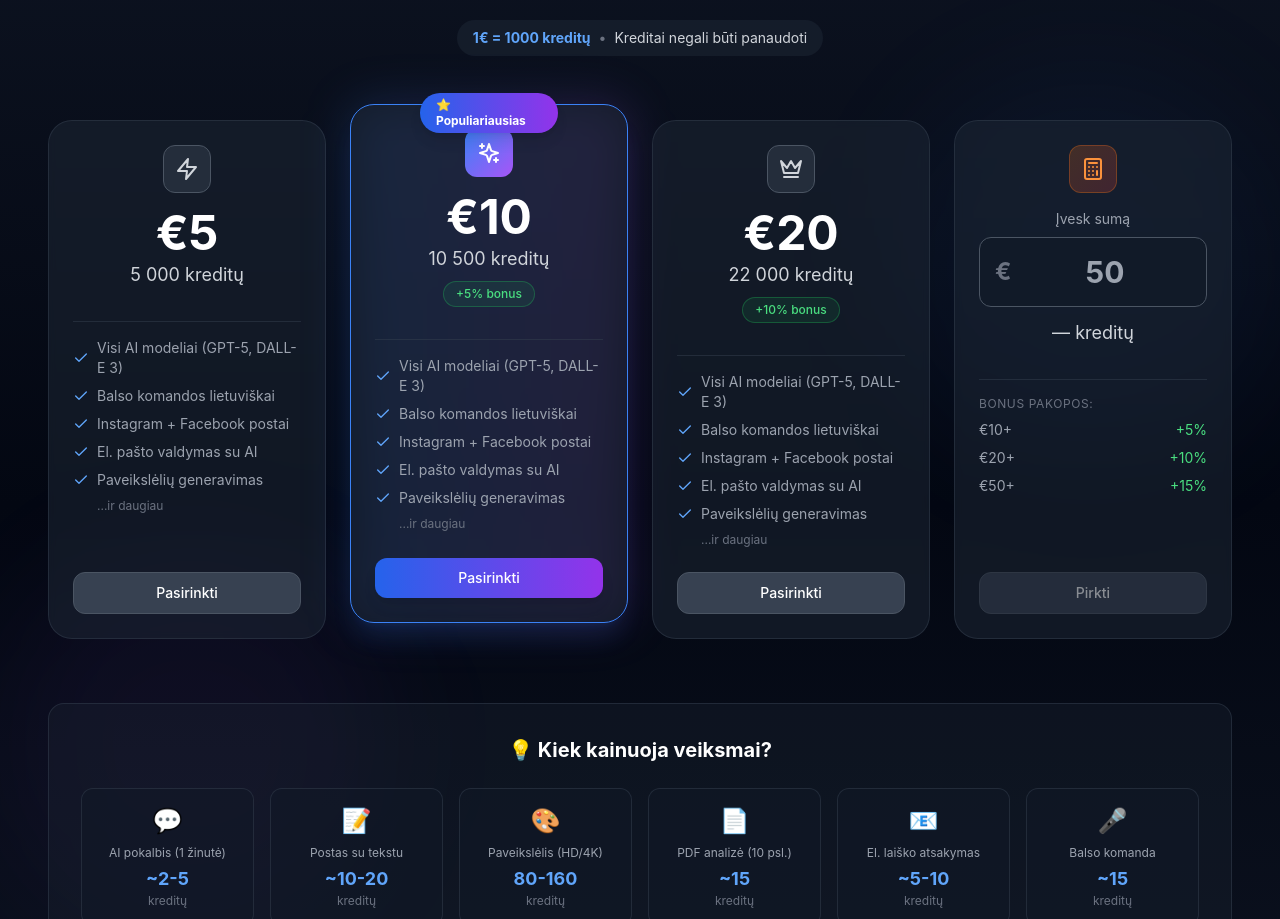
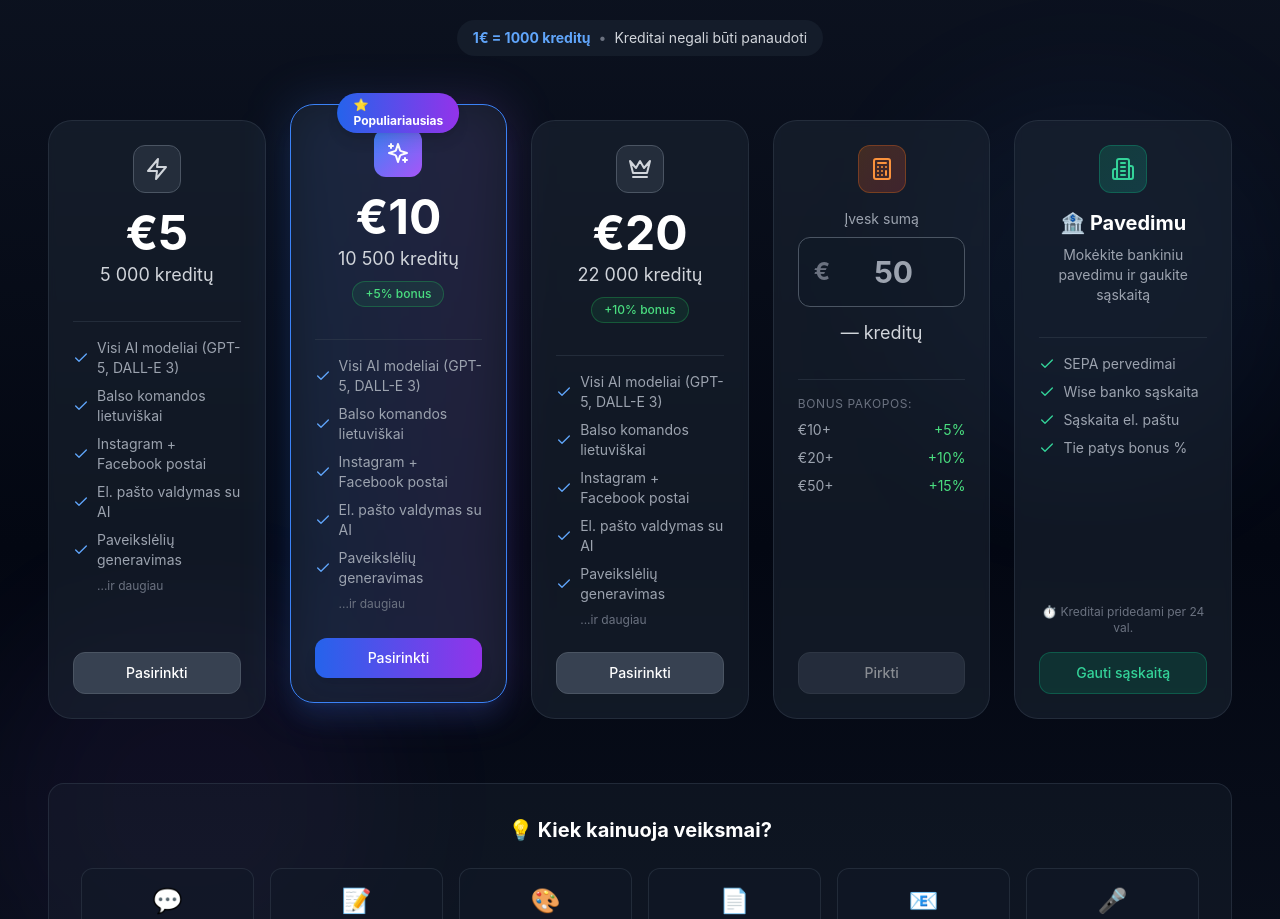
Before and after one commit to MB-Clarivex/clarivex-landing, a React (Vite) app: page / in a window 1280 px wide. Shown: the part 6320-7239 px from the top of the page. Built offline with nearby package versions, Linux system fonts and the light colour scheme.

Commit message:
feat: add bank transfer card to pricing section

```diff
--- a/src/components/Pricing.jsx
+++ b/src/components/Pricing.jsx
@@ -1,7 +1,7 @@
 import React, { useState } from 'react';
 import { motion } from 'framer-motion';
 import { Button } from '@/components/ui/button';
-import { Check, Sparkles, Zap, Crown, ArrowRight, Calculator } from 'lucide-react';
+import { Check, Sparkles, Zap, Crown, ArrowRight, Calculator, Building2 } from 'lucide-react';
 
 const plans = [
   {
@@ -63,6 +63,10 @@ const Pricing = () => {
   const handleCustomPurchase = (amount) => {
     if (!amount || parseInt(amount) < 1) return;
     window.location.href = `https://app.clarivex.ai/billing?custom=${amount}`;
+  };
+
+  const handleBankTransfer = () => {
+    window.location.href = 'https://app.clarivex.ai/billing?bank=true';
   };
 
   const handleCustomAmountChange = (e) => {
@@ -131,7 +135,7 @@ const Pricing = () => {
         </motion.div>
 
         {/* Pricing Cards */}
-        <div className="grid md:grid-cols-2 lg:grid-cols-4 gap-6 mb-16">
+        <div className="grid md:grid-cols-2 lg:grid-cols-3 xl:grid-cols-5 gap-6 mb-16">
           {plans.map((plan, index) => (
             <motion.div
               key={plan.price}
@@ -283,6 +287,67 @@ const Pricing = () => {
               </Button>
             </div>
           </motion.div>
+
+          {/* Bank Transfer */}
+          <motion.div
+            initial={{ opacity: 0, y: 30 }}
+            whileInView={{ opacity: 1, y: 0 }}
+            viewport={{ once: true }}
+            transition={{ delay: 0.4, duration: 0.6 }}
+            className="relative group"
+          >
+            <div className="relative bg-gray-800/50 backdrop-blur-sm border border-gray-700/50 rounded-3xl p-6 flex flex-col h-full hover:border-blue-400 transition-all duration-300">
+              {/* Icon */}
+              <div className="flex justify-center mb-4">
+                <div className="w-12 h-12 rounded-xl bg-gradient-to-br from-emerald-500/20 to-teal-500/20 border border-emerald-500/30 flex items-center justify-center">
+                  <Building2 className="w-6 h-6 text-emerald-400" />
+                </div>
+              </div>
+
+              {/* Title */}
+              <div className="text-center mb-4">
+                <p className="text-xl font-bold text-white mb-2">🏦 Pavedimu</p>
+                <p className="text-sm text-gray-400">
+                  Mokėkite bankiniu pavedimu ir gaukite sąskaitą
+                </p>
+              </div>
+
+              {/* Divider */}
+              <div className="border-t border-gray-700/50 my-4" />
+
+              {/* Features */}
+              <ul className="space-y-2 mb-6 flex-grow">
+                <li className="flex items-center gap-2 text-sm text-gray-400">
+                  <Check className="w-4 h-4 text-emerald-400 flex-shrink-0" />
+                  SEPA pervedimai
+                </li>
+                <li className="flex items-center gap-2 text-sm text-gray-400">
+                  <Check className="w-4 h-4 text-emerald-400 flex-shrink-0" />
+                  Wise banko sąskaita
+                </li>
+                <li className="flex items-center gap-2 text-sm text-gray-400">
+                  <Check className="w-4 h-4 text-emerald-400 flex-shrink-0" />
+                  Sąskaita el. paštu
+                </li>
+                <li className="flex items-center gap-2 text-sm text-gray-400">
+                  <Check className="w-4 h-4 text-emerald-400 flex-shrink-0" />
+                  Tie patys bonus %
+                </li>
+              </ul>
+
+              <div className="text-center text-xs text-gray-500 mb-4">
+                ⏱️ Kreditai pridedami per 24 val.
+              </div>
+
+              {/* Button */}
+              <Button
+                onClick={handleBankTransfer}
+                className="w-full py-5 rounded-xl font-medium bg-emerald-600/20 hover:bg-emerald-600/30 text-emerald-400 border border-emerald-500/30 transition-all duration-300"
+              >
+                Gauti sąskaitą
+              </Button>
+            </div>
+          </motion.div>
         </div>
 
         {/* Usage Examples */}
```
